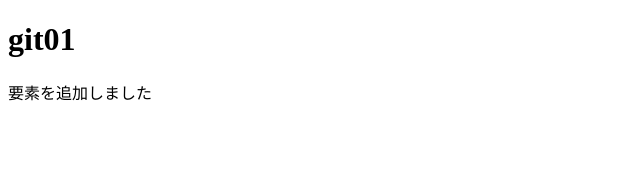
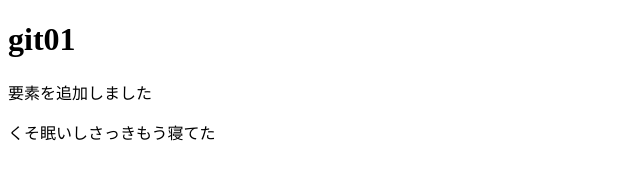
Before and after one commit to zd1a25/git.project01, a plain HTML site: page index.html in a window 1280 px wide. Shown: the whole page, without its empty margins (0-640 px from the left). Drawn offline with Linux system fonts and the light colour scheme.

Commit message:
Pを追加しました

```diff
--- a/index.html
+++ b/index.html
@@ -7,5 +7,6 @@
 <body>
     <h1>git01</h1>
     <p>要素を追加しました</p>
+    <p>くそ眠いしさっきもう寝てた</p>
 </body>
 </html>
```
